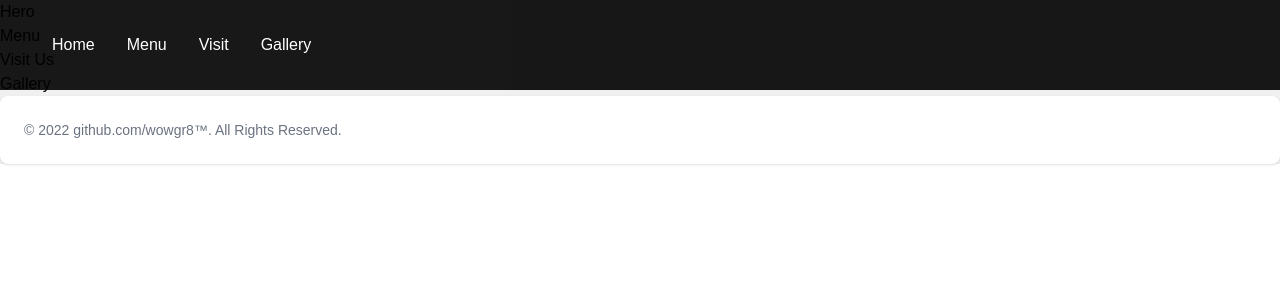
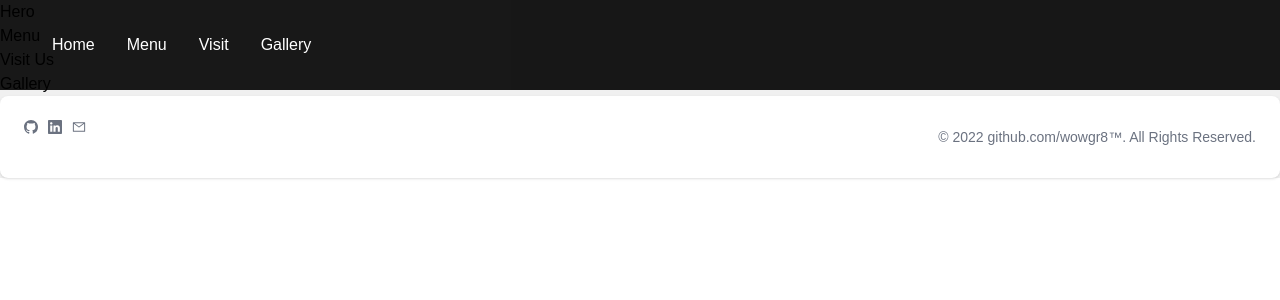
Before and after one commit to wowgr8/sabor-casero, a React (Create React App) app: page / in a window 1280 px wide. Shown: the top 300 px of the page. Built offline with nearby package versions, Linux system fonts and the light colour scheme.

Commit message:
add unordered list for link icons

```diff
--- a/src/components/Footer.js
+++ b/src/components/Footer.js
@@ -8,7 +8,17 @@ import { AiOutlineMail } from 'react-icons/ai';
   function Footer() {
     return (
       <div className="p-4 bg-white rounded-lg shadow md:flex md:items-center md:justify-between md:p-6">
-
+        <ul className="flex flex-wrap items-center mt-3 text-sm text-gray-500 sm:mt-0">
+          <li>
+            <a href='https://github.com/wowgr8' className="mr-4 hover:underline md:mr-6"><BsGithub /></a>
+          </li>
+          <li>
+            <a href='https://www.linkedin.com/in/cesar-aug-lopez/' className="mr-4 hover:underline md:mr-6"><BsLinkedin /></a>
+          </li>
+          <li>
+            <a href='mailto:lopez.cesar.aug@gmail.com' className="mr-4 hover:underline md:mr-6"><AiOutlineMail /></a>
+          </li>
+        </ul>
         <span className="text-sm text-gray-500 sm:text-center">&copy; 2022 <a href='https://github.com/wowgr8' className="hover:underline">github.com/wowgr8™</a>. All Rights Reserved.
         </span>
       </div>
```
